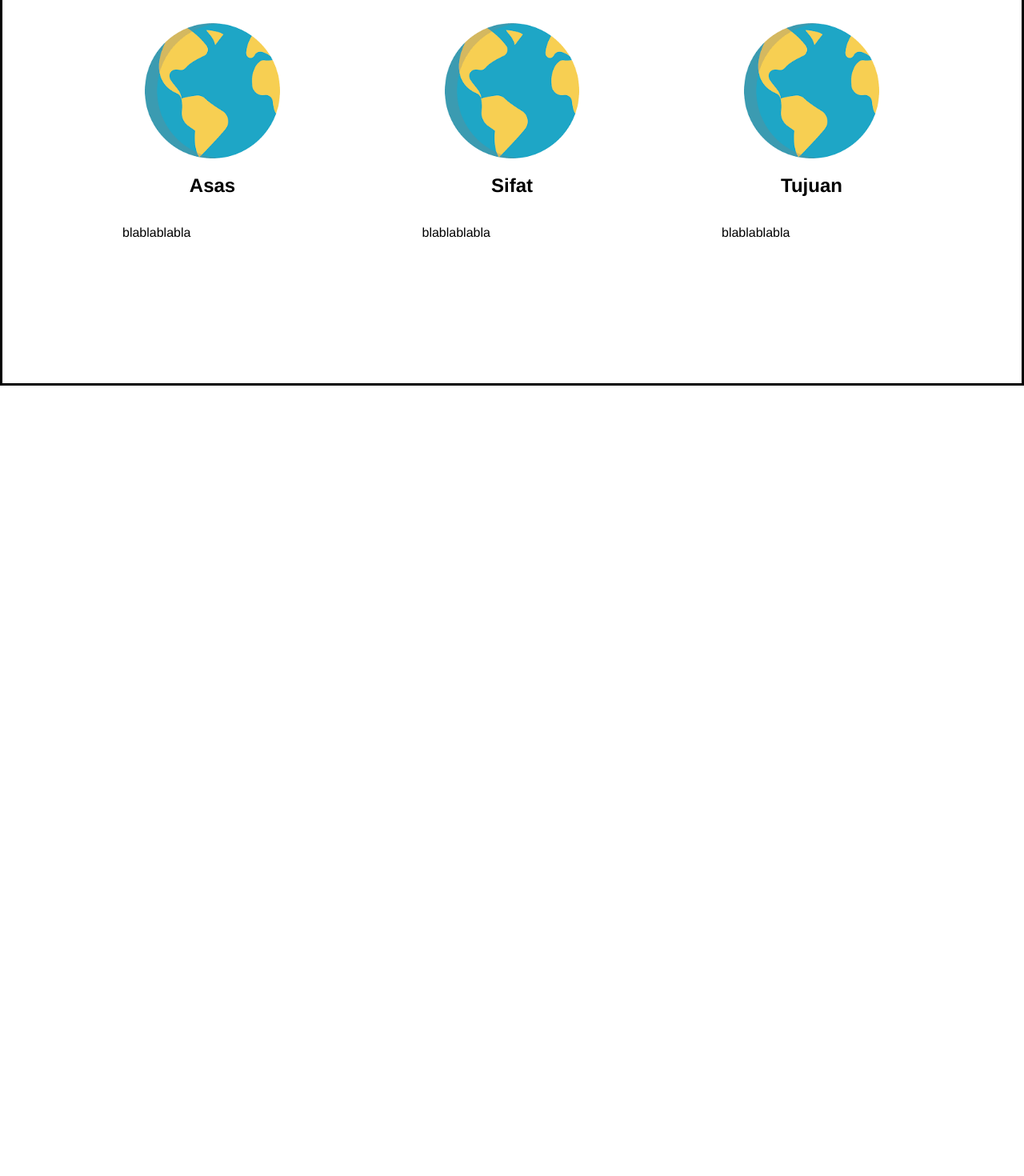
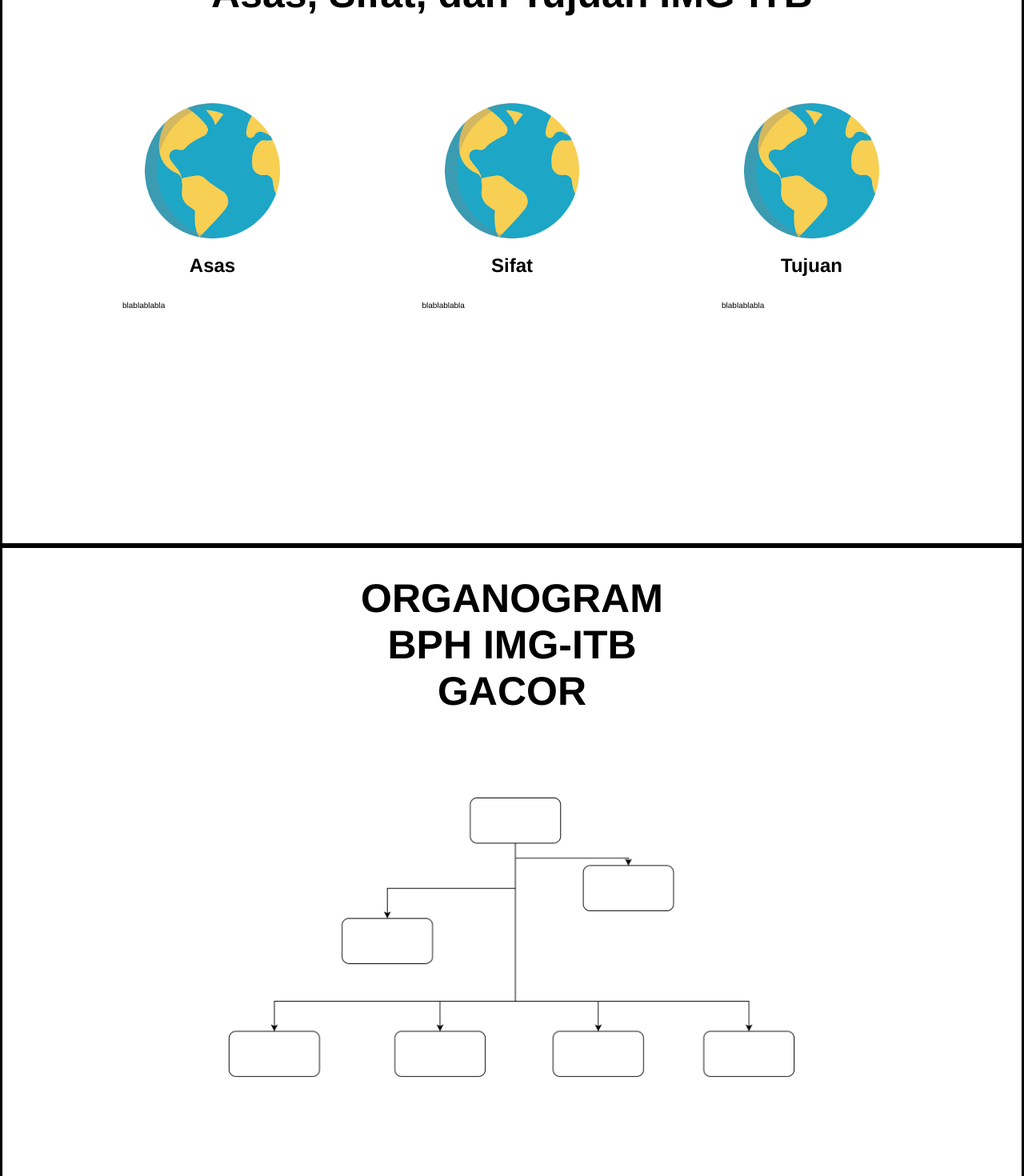
Before and after one commit to samdyra/website-IMG, a React (Vite) app: page / in a window 1280 px wide. Shown: the part 1000-2470 px from the top of the page at 80% size. Before the commit the page ends 1482 px from the top, so only its background shows below. Built offline with nearby package versions, Linux system fonts and the light colour scheme.

Commit message:
add section 3

```diff
--- a/src/Pages/Home/index.jsx
+++ b/src/Pages/Home/index.jsx
@@ -1,6 +1,7 @@
 import React from "react";
 import style from "./style.module.scss";
 import earth from '../../assets/images/earth.png';
+import diagram from '../../assets/images/diagram.png';
 
 
 const HomeScreen = () => {
@@ -12,7 +13,9 @@ const HomeScreen = () => {
     containerSection,
     judulSection2,
     descSection2,
-    nilai
+    nilai,
+    judulSection3,
+    organogram
   } = style;
   return (
     <div className={container}>
@@ -50,6 +53,14 @@ const HomeScreen = () => {
           </div>
         </div>
       </div>
+      <div className={containerSection}>
+        <div className={judulSection3} >
+          <h1>ORGANOGRAM BPH IMG-ITB GACOR</h1>
+        </div>
+        <div className={organogram}>
+          <img src={diagram}/>
+        </div>
+      </div>
     </div>
   );
 };
--- a/src/Pages/Home/style.module.scss
+++ b/src/Pages/Home/style.module.scss
@@ -1,10 +1,13 @@
+.containerSection{
+  background-color: white;
+};
+
 .containerSection {
   margin: 0 auto;
   font-family: 'Franklin Gothic Medium', 'Arial Narrow', Arial, sans-serif;
-  max-width: 1000x;
-  height: 700px;
+  max-width: 1920px;
+  height: 800px;
   border: solid black 3px;
-
 };
 
 
@@ -79,10 +82,15 @@
   flex-direction: column;
   align-content: center;
   justify-content: center;
-  align-self: center;
 
   h2 {
     align-self: center;
+    text-align: center;
+  }
+
+  p {
+    max-width: 100px;
+    font-size: 10px;
   }
 
 };
@@ -92,3 +100,24 @@
   height: auto;
   width: 75%;
 };
+
+.judulSection3 {
+  display: flex;
+  align-self: center;
+  justify-content: center;
+  align-items: center;
+
+  h1 {
+    font-size: 50px;
+    max-width: 400px;
+    text-align: center;
+  }
+
+};
+
+.organogram img {
+  display: flex;
+  max-width: 850px;
+  max-height: auto;
+  margin: 0 auto;
+};
```
Also changed, not shown: src/assets/images/diagram.png (added).
